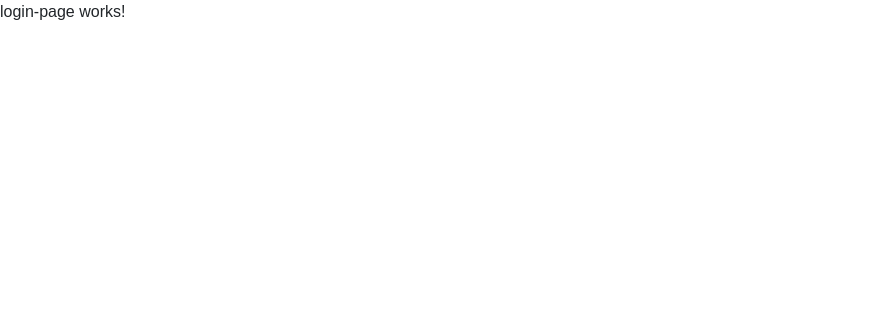
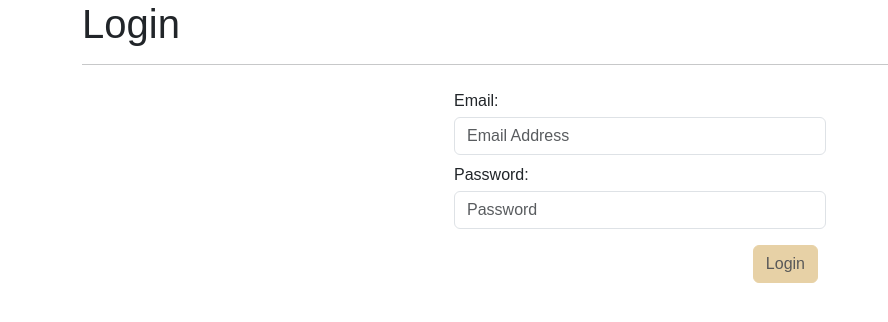
Before and after one commit to n8blake/cohort24, an Angular app in the folder client/: page /login in a window 1280 px wide. Shown: the top 322 px of the page, without its empty margins (0-888 px from the left). Built offline with nearby package versions, Linux system fonts and the light colour scheme; no server answers; a web font is replaced by a local one.

Commit message:
Add login

```diff
--- a/client/src/app/app.component.ts
+++ b/client/src/app/app.component.ts
@@ -1,10 +1,27 @@
-import { Component } from '@angular/core';
+import { Component, OnInit } from '@angular/core';
+import { IUser } from './models/user.interface';
+import { AuthService } from './services/auth.service';
+
 
 @Component({
   selector: 'app-root',
   templateUrl: './app.component.html',
   styleUrls: ['./app.component.scss']
 })
-export class AppComponent {
+export class AppComponent implements OnInit {
   title = 'UMD Smith Cohor 24';
+  user?: IUser;
+
+  constructor(private authService: AuthService){}
+
+  ngOnInit(): void{
+    this.authService.getCurrentIdentity().subscribe(user => {
+      this.user = user;
+    })
+    this.authService.user$.subscribe(user => this.user = user);
+    this.authService.logoutUser$.subscribe(logout => {
+      if(logout) this.user = undefined;
+    })
+  }
+
 }
--- a/client/src/app/app.module.ts
+++ b/client/src/app/app.module.ts
@@ -5,6 +5,7 @@ import { AppRoutingModule } from './app.routes';
 import { AppComponent } from './app.component';
 import { HomePageComponent } from './pages/home-page/home-page.component';
 import { HttpClientModule } from '@angular/common/http';
+import { FormsModule, ReactiveFormsModule } from '@angular/forms';
 import { ModalComponent } from './shared/modal/modal.component';
 import { BOOTSTRAP_TOKEN } from './utils/bootstrap.token';
 import { LoginPageComponent } from './pages/login-page/login-page.component';
@@ -21,7 +22,9 @@ declare let bootstrap: any;
   imports: [
     BrowserModule,
     AppRoutingModule,
-    HttpClientModule
+    HttpClientModule,
+    FormsModule,
+    ReactiveFormsModule
   ],
   providers: [
     {provide: BOOTSTRAP_TOKEN, useValue: bootstrap}
--- a/client/src/app/pages/login-page/login-page.component.html
+++ b/client/src/app/pages/login-page/login-page.component.html
@@ -1 +1,37 @@
-<p>login-page works!</p>
+<div class="container">
+    <h1>Login</h1>
+    <hr>
+    <div class="d-flex justify-content-center">
+      <div class="col-md-4">
+        <form (ngSubmit)="login()" autocomplete="off">
+          <div class="form-group my-2" >
+            <label for="userName" class="mb-1">Email: </label>
+            <em class="text-burgundy mx-2 mb-1 fw-bolder" *ngIf="email.touched && (email.touched || mouseoverLogin)" >Required</em>
+            <input name="email" id="email" type="text" [formControl]="email" class="form-control " placeholder="Email Address" required="true" [ngClass]="{
+            'is-invalid': (email && email.invalid) && (email.touched || mouseoverLogin)
+          }"/>
+            <!-- <div class="m-2">
+                <em class="text-danger fw-bolder" *ngIf="loginForm.controls['email']?.invalid && (loginForm.controls['email']?.touched || mouseoverLogin)" >Invalid Entry</em>
+                <br *ngIf="!(loginForm.controls['email'].invalid && (loginForm.controls['email'].touched || mouseoverLogin))">
+            </div> -->
+          </div>
+          <div class="form-group my-2" >
+            <label for="password" class="mb-1">Password:</label>
+            <em class="text-burgundy mx-2 mb-1 fw-bolder" *ngIf="password.invalid && (password.touched || mouseoverLogin)" >Required</em>
+            <input name="password" id="password" type="password" class="form-control "placeholder="Password" required="true" [formControl]="password" [ngClass]="{
+            'is-invalid': (password && password.invalid) && (password.touched || mouseoverLogin)
+          }"/>
+          </div>
+              <!-- <br> -->
+          <div class="d-flex justify-content-end">
+            <span (mouseenter)="mouseoverLogin=true" (mouseleave)="mouseoverLogin=false">
+              <button type="submit" [disabled]="email.invalid || password.invalid" class="btn btn-primary m-2">Login</button>
+            </span>
+          </div>
+        </form>
+        <br>
+        <div *ngIf="loginInvalid" class="alert alert-danger">Invalid Login Info</div>
+        </div>
+    </div>
+
+    </div>
--- a/client/src/app/pages/login-page/login-page.component.ts
+++ b/client/src/app/pages/login-page/login-page.component.ts
@@ -1,5 +1,7 @@
 import { Component, OnInit } from '@angular/core';
-
+import { FormControl, ReactiveFormsModule } from '@angular/forms';
+import { Router } from '@angular/router';
+import { AuthService } from 'src/app/services/auth.service';
 @Component({
   selector: 'app-login-page',
   templateUrl: './login-page.component.html',
@@ -7,9 +9,39 @@ import { Component, OnInit } from '@angular/core';
 })
 export class LoginPageComponent implements OnInit {
 
-  constructor() { }
+  email = new FormControl('');
+  password = new FormControl('');
+
+  mouseoverLogin = false;
+  loginInvalid = false;
+
+  constructor(private router: Router, private authService: AuthService) {}
 
   ngOnInit(): void {
+
+  }
+
+  login(): void {
+    console.log(this.email.value);
+    console.log(this.password.value);
+    this.authService
+      .loginUser(this.email.value, this.password.value)
+      .subscribe((response) => {
+        console.log(response);
+        if (!response) {
+          this.loginInvalid = true;
+        } else if(response._id) {
+          this.authService.getCurrentIdentity().subscribe(identity => {
+            if(response._id == identity._id){
+              this.router.navigate(['/users/profile', response._id]);
+            } else {
+              console.log("error when navigating");
+              console.log(response);
+              console.log(identity);
+            }
+          });
+        }
+      });
   }
 
 }
--- a/client/src/app/services/auth.service.ts
+++ b/client/src/app/services/auth.service.ts
@@ -2,7 +2,7 @@ import { HttpClient, HttpHeaders } from '@angular/common/http';
 import { Injectable, OnInit } from '@angular/core';
 import { catchError, tap, Observable, of, Subject } from 'rxjs';
 import { environment } from 'src/environments/environment';
-import { IUser } from '../user/user';
+import { IUser } from '../models/user.interface';
 @Injectable({
   providedIn: 'root',
 })
@@ -45,7 +45,7 @@ export class AuthService implements OnInit {
     const options = {
       headers: new HttpHeaders({ 'Content-Type': 'application/json' }),
     };
-
+    console.log(`attempting login`);
     return this.http
       .post(this.baseURL + '/api/auth/login/password', loginInfo, options)
       .pipe(
```
